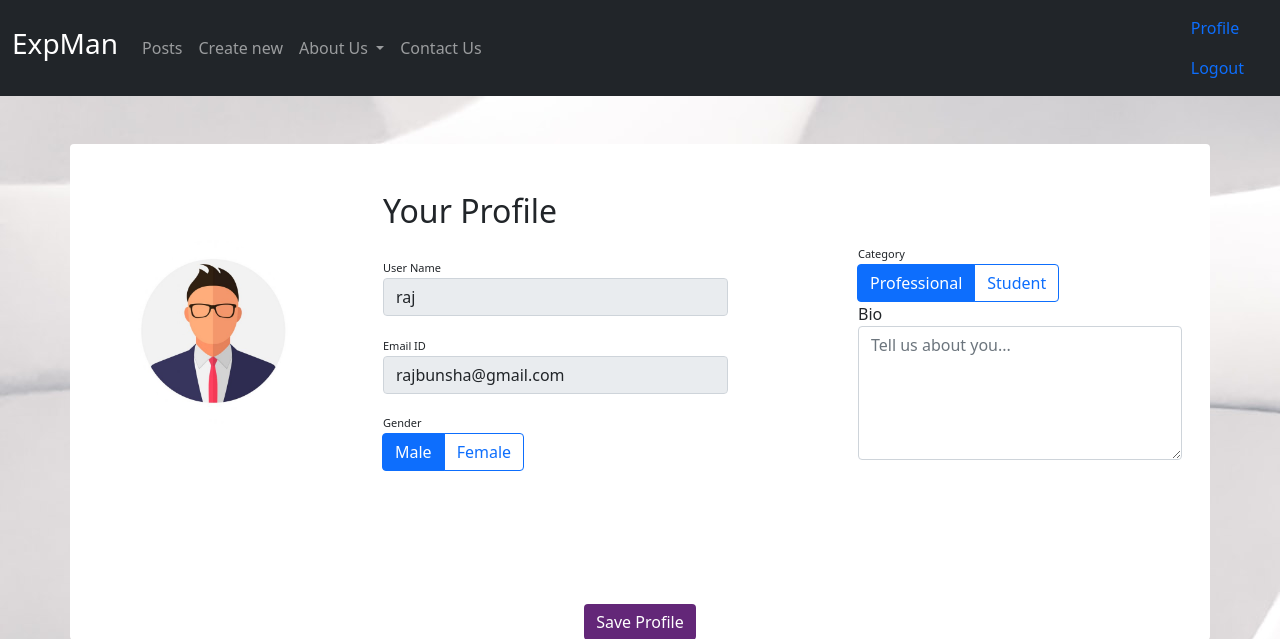
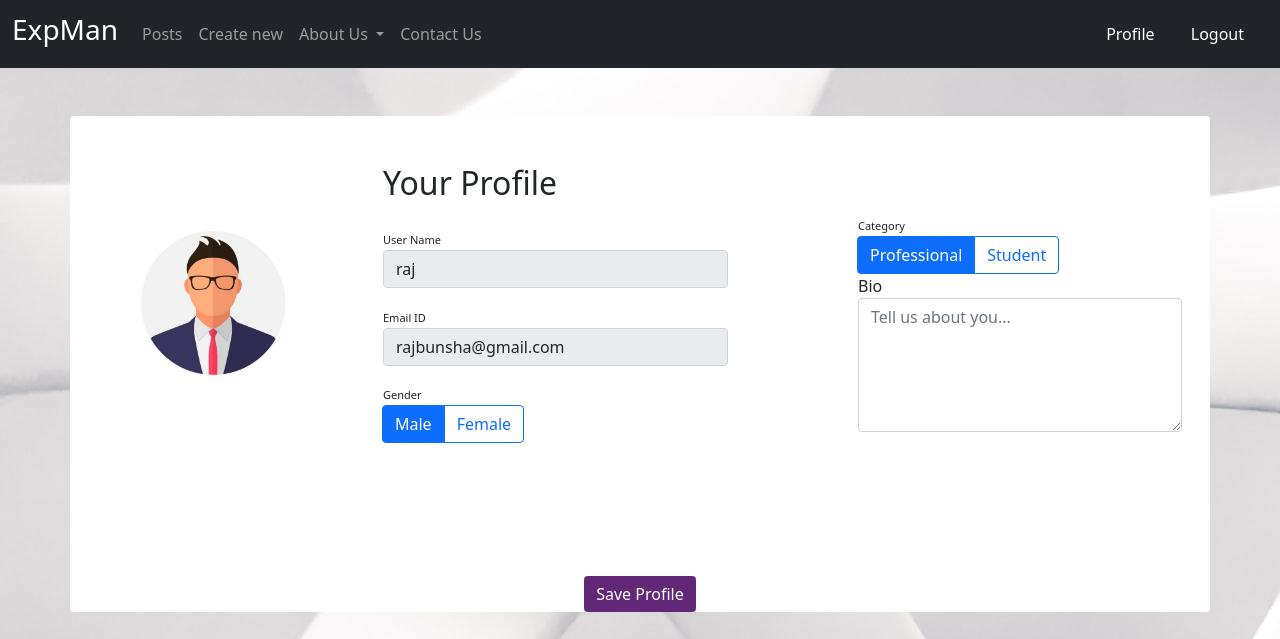
Before and after one commit to raj-bunsha/expman, a Django app: page /profile in a window 1280 px wide. Shown: the top 639 px of the page. Run offline with Django 3.2, Linux system fonts and the light colour scheme; a user stored in the database is signed in; some web fonts are replaced.

Commit message:
solved stacking of profile and logout in all pages

```diff
--- a/main/templates/index.html
+++ b/main/templates/index.html
@@ -38,6 +38,7 @@
     }
     .nav-link{
       color: #FFFFFF;
+      display: inline;
     }
   </style>
   {%block imports%}{%endblock%}
--- a/main/templates/posts.html
+++ b/main/templates/posts.html
@@ -55,12 +55,6 @@
         </div>
     </div>
     <!-- OUR SEARCH BUTTON  -->
-<<<<<<< HEAD
-    <button class="btn btn-outline-success" type="submit" id="srch">Search</button>
-    <button href="create_post.html" class="btn btn-outline-primary" type="reset" id="pst">Post something.</button>
-=======
-
->>>>>>> b040f23bed2b9a65589dc9bd7b05be061d6f2ba1
 </form>
 <div class="row mb-1" id="ptContent">
     {%for post in posts%}
--- a/main/templates/profile.html
+++ b/main/templates/profile.html
@@ -9,7 +9,6 @@
 <link rel="preconnect" href="https://fonts.gstatic.com" crossorigin>
 <link href="https://fonts.googleapis.com/css2?family=Supermercado+One&display=swap" rel="stylesheet">
 <style>
-
     .form-control:focus {
         box-shadow: none;
         border-color: #BA68C8
@@ -58,6 +57,11 @@
     body {
         background: url("{%static 'images/profilebg.png'%}");
     }
+
+    .nav-link {
+        color: #FFFFFF;
+        display: inline;
+    }
 </style>
 {%endblock%}
 {%block content%}
@@ -65,8 +69,7 @@
     <div class="row">
         <div class="col-md-3 border-right">
             <div class="d-flex flex-column align-items-center text-center p-3 py-5"><img class="rounded-circle mt-5"
-                        id="profileImg" width="150px"
-                        src="{%static 'images/profileMale.png'%}">
+                    id="profileImg" width="150px" src="{%static 'images/profileMale.png'%}">
             </div>
         </div>
         <!-- <form method="POST"> -->
@@ -78,11 +81,13 @@
                     </div>
                     <div class="row mt-2">
                         <div class="col-md-10"><label class="labels">User Name</label><input type="text"
-                                class="form-control" placeholder="Your Username" value={{request.user.username}} disabled></div>
+                                class="form-control" placeholder="Your Username" value={{request.user.username}}
+                                disabled></div>
                     </div>
                     <div class="row mt-3">
                         <div class="col-md-10"><label class="labels">Email ID</label><input type="text"
-                                class="form-control" placeholder="Enter Email ID." value={{request.user.email}} disabled>
+                                class="form-control" placeholder="Enter Email ID." value={{request.user.email}}
+                                disabled>
                         </div>
 
                         <!-- RADIO BUTTONS FOR GENDER START -->
@@ -109,10 +114,12 @@
                 <!-- START FOR RADIO FOR CATEGORY  -->
                 <div class="col-md-12"><label class="labels">Category</label></div>
                 <div class="btn-group" role="group" aria-label="Basic radio toggle button group">
-                        <input type="radio" class="btn-check" name="catgradio" id="catgradio1" value="Prof" autocomplete="off" checked>
+                    <input type="radio" class="btn-check" name="catgradio" id="catgradio1" value="Prof"
+                        autocomplete="off" checked>
                     <label class="btn btn-outline-primary" for="btnradio1">Professional</label>
 
-                        <input type="radio" class="btn-check" name="catgradio" id="catgradio2" autocomplete="off" value="student">
+                    <input type="radio" class="btn-check" name="catgradio" id="catgradio2" autocomplete="off"
+                        value="student">
                     <label class="btn btn-outline-primary" for="catgradio2">Student</label>
                 </div>
                 <!-- END  -->
```
Also changed, not shown: main/templates/contact.html (+12 -6 lines), main/templates/create_post.html (+9 -2 lines), db.sqlite3. Lines whose indentation alone changed are shown as unchanged.
